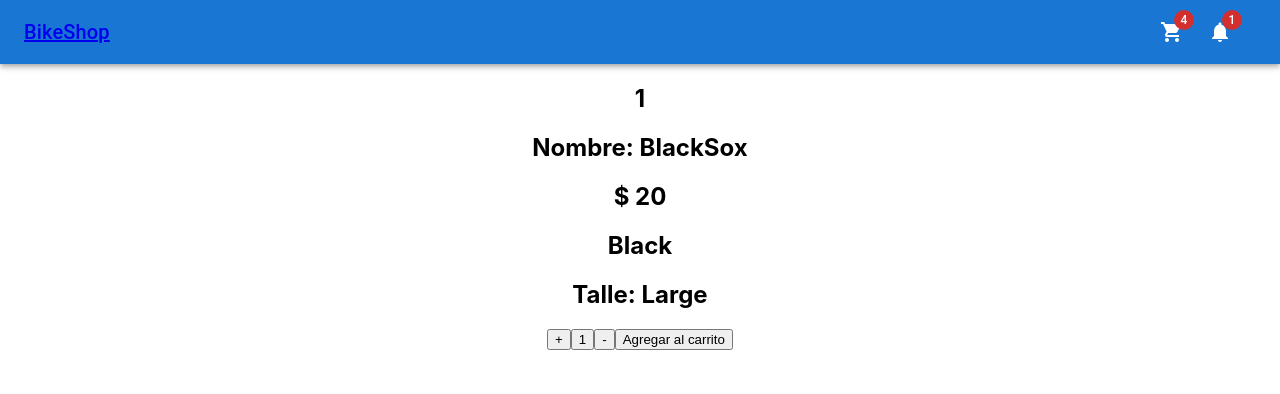
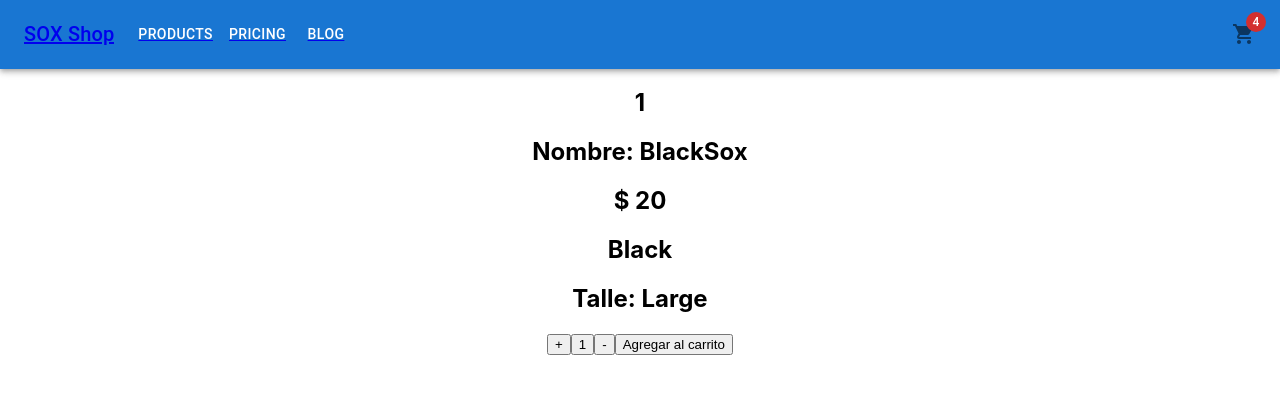
Before and after one commit to LautaroVolcan/ecommerseReact, a React (Create React App) app: page /item/1 in a window 1280 px wide. Shown: the top 394 px of the page. Built offline with nearby package versions, Linux system fonts and the light colour scheme.

Commit message:
primeraentregacompleta

```diff
--- a/src/Components/ItemDetailContainer/ItemDetail/ItemDetail.js
+++ b/src/Components/ItemDetailContainer/ItemDetail/ItemDetail.js
@@ -5,7 +5,7 @@
   console.log(item)
   const { id, name, price, color, size, details } = item;
 
-  console.log(id)
+
     const onAdd = (count) => {
         alert(`Se agregaron ${count} objetos al carrito`);
       };
--- a/src/Components/ItemListContainer/ItemList/Item/Item.js
+++ b/src/Components/ItemListContainer/ItemList/Item/Item.js
@@ -31,7 +31,7 @@
         </Typography>
       </CardContent>
       <CardActions>
-      <Link to={'/item/:id'}>
+      <Link to={`/item/${id}`}>
         <Button size="small">
           Details</Button>
           </Link>
--- a/src/Components/NavBar/Navar.js
+++ b/src/Components/NavBar/Navar.js
@@ -1,144 +1,151 @@
 import * as React from 'react';
-import { styled, alpha } from '@mui/material/styles';
 import AppBar from '@mui/material/AppBar';
 import Box from '@mui/material/Box';
 import Toolbar from '@mui/material/Toolbar';
 import IconButton from '@mui/material/IconButton';
 import Typography from '@mui/material/Typography';
-import InputBase from '@mui/material/InputBase';
-import Badge from '@mui/material/Badge';
+import Menu from '@mui/material/Menu';
+import MenuIcon from '@mui/icons-material/Menu';
+import Container from '@mui/material/Container';
+import Avatar from '@mui/material/Avatar';
+import Button from '@mui/material/Button';
+import Tooltip from '@mui/material/Tooltip';
 import MenuItem from '@mui/material/MenuItem';
-import Menu from '@mui/material/Menu';
-import NotificationsIcon from '@mui/icons-material/Notifications';
-import MoreIcon from '@mui/icons-material/MoreVert';
 import CartIcon from "../CartIcon/CartIcon";
 import CartContext from '../../Context/CartContext';
 import { Link } from "react-router-dom";
+import Badge from '@mui/material/Badge';
 
+const pages = ['Products', 'Pricing', 'Blog'];
+const settings = ['Profile', 'Account', 'Dashboard', 'Logout'];
 
+const ResponsiveAppBar = () => {
+  const [anchorElNav, setAnchorElNav] = React.useState(null);
+  const [anchorElUser, setAnchorElUser] = React.useState(null);
 
-export default function PrimarySearchAppBar() {
-  const [anchorEl, setAnchorEl] = React.useState(null);
-  const [mobileMoreAnchorEl, setMobileMoreAnchorEl] = React.useState(null);
-
-  const isMobileMenuOpen = Boolean(mobileMoreAnchorEl);
-
-  const handleProfileMenuOpen = (event) => {
-    setAnchorEl(event.currentTarget);
+  const handleOpenNavMenu = (event) => {
+    setAnchorElNav(event.currentTarget);
+  };
+  const handleOpenUserMenu = (event) => {
+    setAnchorElUser(event.currentTarget);
   };
 
-  const handleMobileMenuClose = () => {
-    setMobileMoreAnchorEl(null);
+  const handleCloseNavMenu = () => {
+    setAnchorElNav(null);
   };
 
-
-
-  const handleMobileMenuOpen = (event) => {
-    setMobileMoreAnchorEl(event.currentTarget);
+  const handleCloseUserMenu = () => {
+    setAnchorElUser(null);
   };
 
-  const menuId = 'primary-search-account-menu';
-
-  const mobileMenuId = 'primary-search-account-menu-mobile';
-  const renderMobileMenu = (
-    <Menu
-      anchorEl={mobileMoreAnchorEl}
-      anchorOrigin={{
-        vertical: 'top',
-        horizontal: 'right',
-      }}
-      id={mobileMenuId}
-      keepMounted
-      transformOrigin={{
-        vertical: 'top',
-        horizontal: 'right',
-      }}
-      open={isMobileMenuOpen}
-      onClose={handleMobileMenuClose}
-    >
-      <MenuItem>
-        <IconButton size="large" aria-label="show 4 new mails" color="inherit">
-          <Badge badgeContent={10} color="error">
-          <CartIcon/>
-          </Badge>
-
-        </IconButton>
-        <p>Cart</p>
-      </MenuItem>
-
-        <IconButton
-          size="large"
-          aria-label="show 17 new notifications"
-          color="inherit"
-        >
-          <Badge badgeContent={17} color="error">
-            <NotificationsIcon />
-          </Badge>
-        </IconButton>
-        <p>Notifications</p>
-    </Menu>
-  );
-
   return (
-    <Box sx={{ flexGrow: 1 }}>
-      <AppBar position="static">
-        <Toolbar>
+    <AppBar position="static">
+      <Container maxWidth="xl">
+        <Toolbar disableGutters>
         <Link to={'/'}>
           <Typography
             variant="h6"
             noWrap
             component="div"
-            sx={{ display: { xs: 'none', sm: 'block' } }}
+            sx={{ mr: 2, display: { xs: 'none', md: 'flex' } }}
           >
+            SOX Shop
+          </Typography>
+          </Link>
+          <Box sx={{ flexGrow: 1, display: { xs: 'flex', md: 'none' } }}>
+            <IconButton
+              size="large"
+              aria-label="account of current user"
+              aria-controls="menu-appbar"
+              aria-haspopup="true"
+              onClick={handleOpenNavMenu}
+              color="inherit"
+            >
+              <MenuIcon />
+            </IconButton>
+            <Menu
+              id="menu-appbar"
+              anchorEl={anchorElNav}
+              anchorOrigin={{
+                vertical: 'bottom',
+                horizontal: 'left',
+              }}
+              keepMounted
+              transformOrigin={{
+                vertical: 'top',
+                horizontal: 'left',
+              }}
+              open={Boolean(anchorElNav)}
+              onClose={handleCloseNavMenu}
+              sx={{
+                display: { xs: 'block', md: 'none' },
+              }}
+            >
+              {pages.map((page) => (
+                <MenuItem key={page} onClick={handleCloseNavMenu}>
+                  <Typography textAlign="center">{page}</Typography>
+                </MenuItem>
+              ))}
+            </Menu>
+          </Box>
+          <Typography
+            variant="h6"
+            noWrap
+            component="div"
+            sx={{ flexGrow: 1, display: { xs: 'flex', md: 'none' } }}
+          >
+            SOX Shop
+          </Typography>
+          <Box sx={{ flexGrow: 1, display: { xs: 'none', md: 'flex' } }}>
+            {pages.map((page) => (
+              <Link to={'/category/:id'}>
+              <Button
+                key={page}
+                onClick={handleCloseNavMenu}
+                sx={{ my: 2, color: 'white', display: 'block' }}
+              >
+                {page}
+              </Button>
+              </Link>
+            ))}
+          </Box>
 
-            BikeShop
-          </Typography>
-      </Link>
-          <Box sx={{ flexGrow: 1 }} />
-          <Box sx={{ display: { xs: 'none', md: 'flex' } }}>
-            <IconButton size="large" aria-label="show 4 new mails" color="inherit">
+          <Box sx={{ flexGrow: 0 }}>
+            <Tooltip title="Open settings">
+              <IconButton onClick={handleOpenUserMenu} sx={{ p: 0 }}>
+
               <Badge badgeContent={4} color="error">
                 <CartIcon />
               </Badge>
             </IconButton>
 
-            <IconButton
-              size="large"
-              aria-label="show 17 new notifications"
-              color="inherit"
+            </Tooltip>
+            <Menu
+              sx={{ mt: '45px' }}
+              id="menu-appbar"
+              anchorEl={anchorElUser}
+              anchorOrigin={{
+                vertical: 'top',
+                horizontal: 'right',
+              }}
+              keepMounted
+              transformOrigin={{
+                vertical: 'top',
+                horizontal: 'right',
+              }}
+              open={Boolean(anchorElUser)}
+              onClose={handleCloseUserMenu}
             >
-              <Badge badgeContent={1} color="error">
-                <NotificationsIcon />
-              </Badge>
-            </IconButton>
-            <IconButton
-              size="large"
-              edge="end"
-              aria-label="account of current user"
-              aria-controls={menuId}
-              aria-haspopup="true"
-              onClick={handleProfileMenuOpen}
-              color="inherit"
-            >
-
-            </IconButton>
-          </Box>
-          <Box sx={{ display: { xs: 'flex', md: 'none' } }}>
-            <IconButton
-              size="large"
-              aria-label="show more"
-              aria-controls={mobileMenuId}
-              aria-haspopup="true"
-              onClick={handleMobileMenuOpen}
-              color="inherit"
-            >
-              <MoreIcon />
-            </IconButton>
+              {settings.map((setting) => (
+                <MenuItem key={setting} onClick={handleCloseUserMenu}>
+                  <Typography textAlign="center">{setting}</Typography>
+                </MenuItem>
+              ))}
+            </Menu>
           </Box>
         </Toolbar>
-      </AppBar>
-      {renderMobileMenu}
-
-    </Box>
+      </Container>
+    </AppBar>
   );
-}
+};
+export default ResponsiveAppBar;
```
Also changed, not shown: src/Components/NavBar/Navar_old.js (added, +145 -0 lines).
